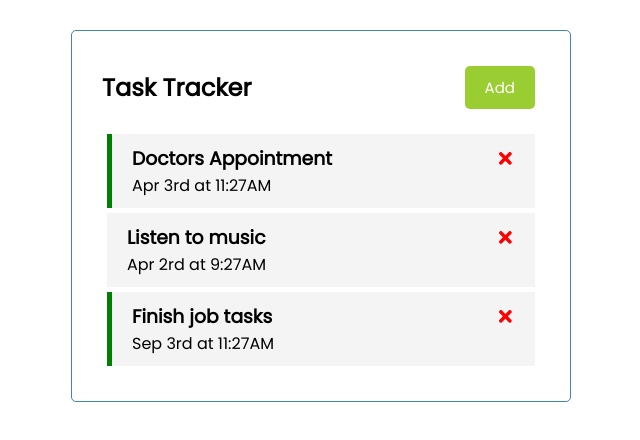
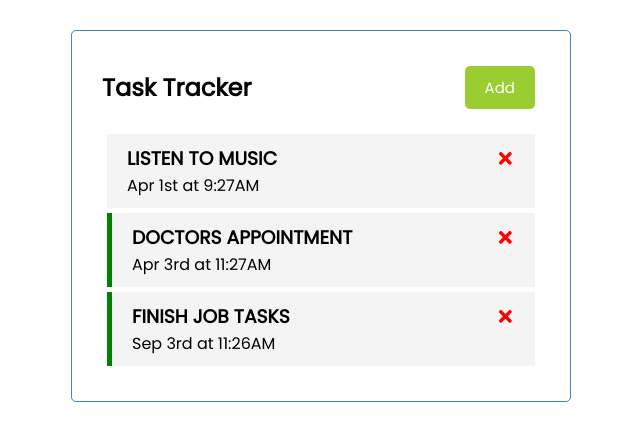
Before and after one commit to TavernInHeaven/react, a React (Create React App) app: page / in a window 1280 px wide. Shown: the top 440 px of the page, without its empty margins (319-959 px from the left). Built offline with nearby package versions, Linux system fonts and the light colour scheme.

Commit message:
Sorted tasks on day before show them

```diff
--- a/src/App.js
+++ b/src/App.js
@@ -15,13 +15,13 @@ const App = () => {
     {
       id: 2,
       text: 'Listen to music',
-      day: 'Apr 2rd at 9:27AM',
+      day: 'Apr 1st at 9:27AM',
       reminder: false,
     },
     {
       id: 3,
       text: 'Finish job tasks',
-      day: 'Sep 3rd at 11:27AM',
+      day: 'Sep 3rd at 11:26AM',
       reminder: true,
     },
   ]);
--- a/src/components/Task.js
+++ b/src/components/Task.js
@@ -7,7 +7,7 @@ const Task = ({ task, onDelete, onReminder }) => {
       className={`task ${task.reminder ? 'reminder' : ''}`}
       onDoubleClick={() => onReminder(task.id)}>
       <h3>
-        {task.text}{' '}
+        {task.text.toUpperCase()}{' '}
         <FaTimes
           style={{ color: 'red', cursor: 'pointer' }}
           onClick={() => onDelete(task.id)}
--- a/src/components/Tasks.js
+++ b/src/components/Tasks.js
@@ -3,6 +3,7 @@ import Task from './Task';
 const Tasks = ({ tasks, onDelete, onReminder }) => {
   //rac
   if (tasks.length === 0) return <h3>Hooray! No task here</h3>;
+  tasks = tasks.sort((a, b) => (a.day > b.day ? 1 : -1));
   return (
     <ul>
       {tasks.map((t) => (
```
